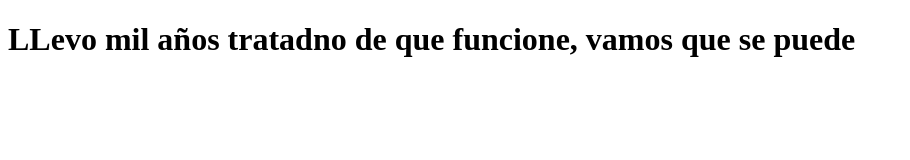
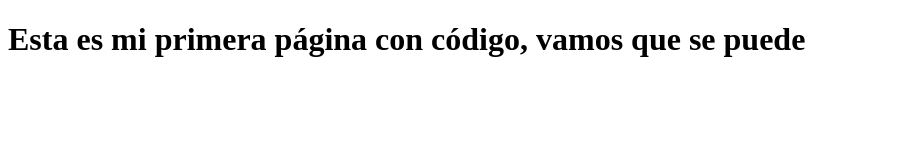
Before and after one commit to Jaime-32/Pagina1, a plain HTML site: page site/index.html in a window 1280 px wide. Shown: the whole page, without its empty margins (0-910 px from the left). Drawn offline with Linux system fonts and the light colour scheme.

Commit message:
Pequeño arreglo

```diff
--- a/site/index.html
+++ b/site/index.html
@@ -1,9 +1,9 @@
 <!DOCTYPE html>
 <html>
 <head>
-	<title>Mi primera pagina ojala funcioneee</title>
+	<title>Pagina 1: Hola mundo</title>
 </head>
 <body>
-<h1>LLevo mil años tratadno de que funcione, vamos que se puede</h1>
+<h1> Esta es mi primera página con código, vamos que se puede</h1>
 </body>
 </html>
```
